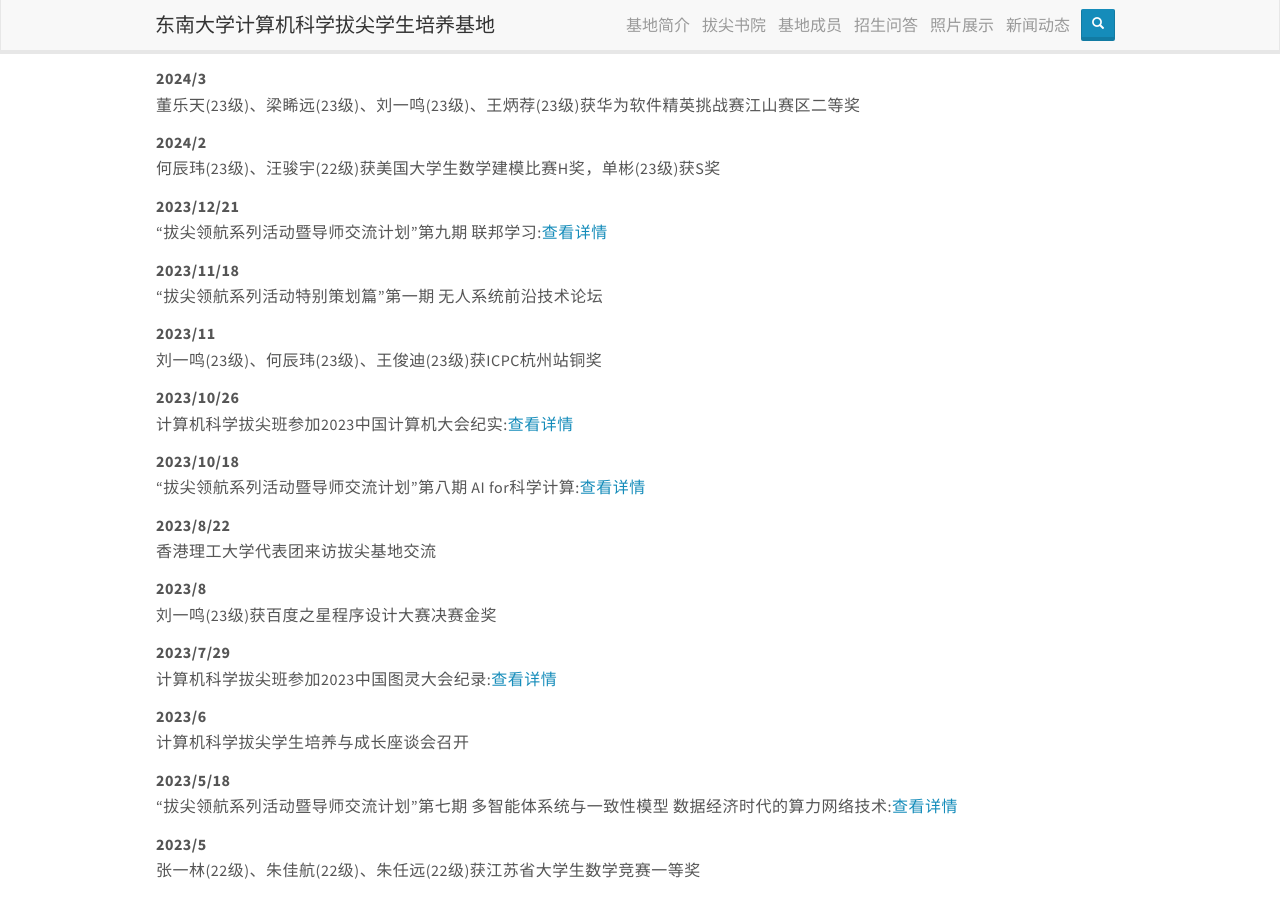
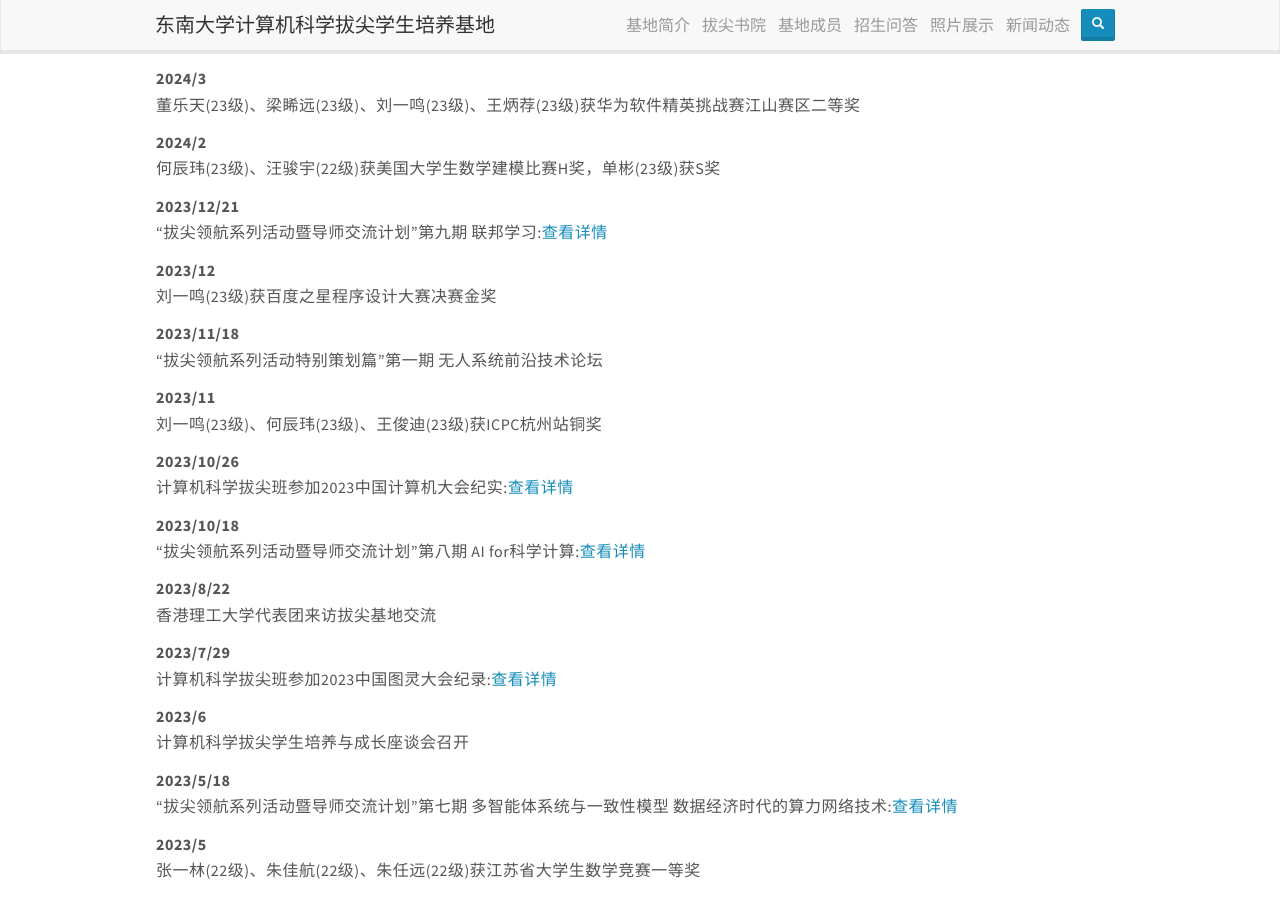
Before and after one commit to ChPu437/chpu437.github.io, a Jekyll site: the page built from _pages/allnews.md, in a window 1280 px wide and 900 px high, scrolled down 3107 px. Built offline with Jekyll 4.4.1, drawn with Linux system fonts in a browser that asks for light colours; nearby versions of some CDN libraries; part of the change alters nothing that is shown.

Commit message:
修改了一个新闻时间

```diff
--- a/_data/news.yml
+++ b/_data/news.yml
@@ -148,6 +148,9 @@
 - date: 2023/12/21
   headline: "“拔尖领航系列活动暨导师交流计划”第九期 联邦学习:<a href='https://mp.weixin.qq.com/s/WfuL8I2qnCeRmC9O82HbDQ' target='_blank'>查看详情</a>"
 
+- date: 2023/12
+  headline: "刘一鸣(23级)获百度之星程序设计大赛决赛金奖"
+
 - date: 2023/11/18
   headline: "“拔尖领航系列活动特别策划篇”第一期 无人系统前沿技术论坛"
 
@@ -162,9 +165,6 @@
 
 - date: 2023/8/22
   headline: "香港理工大学代表团来访拔尖基地交流"
-
-- date: 2023/8
-  headline: "刘一鸣(23级)获百度之星程序设计大赛决赛金奖"
 
 - date: 2023/7/29
   headline: "计算机科学拔尖班参加2023中国图灵大会纪录:<a href='https://mp.weixin.qq.com/s/9wr6Bzdf6zTiKM4byOlacQ' target='_blank'>查看详情</a>"
```
